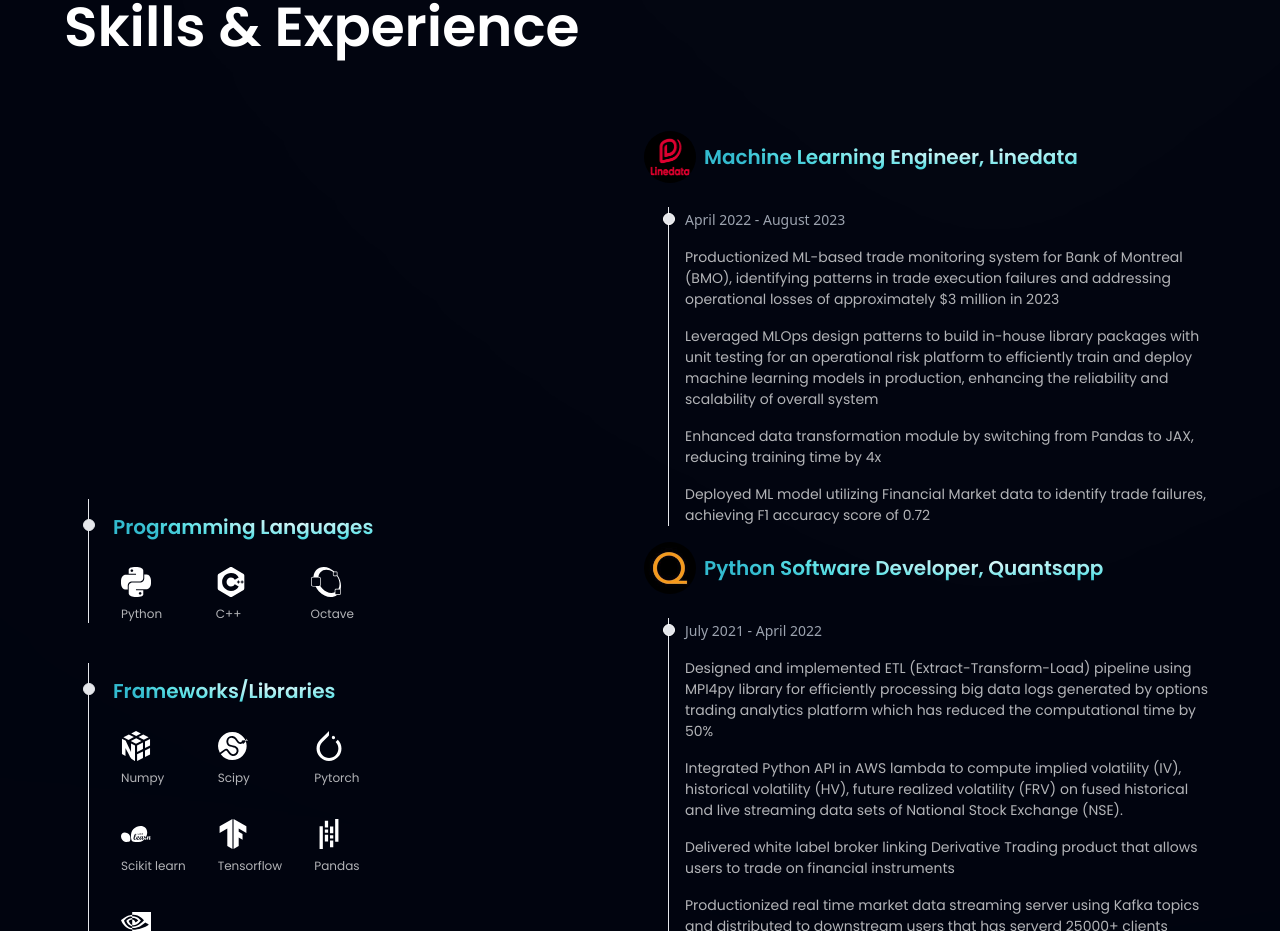
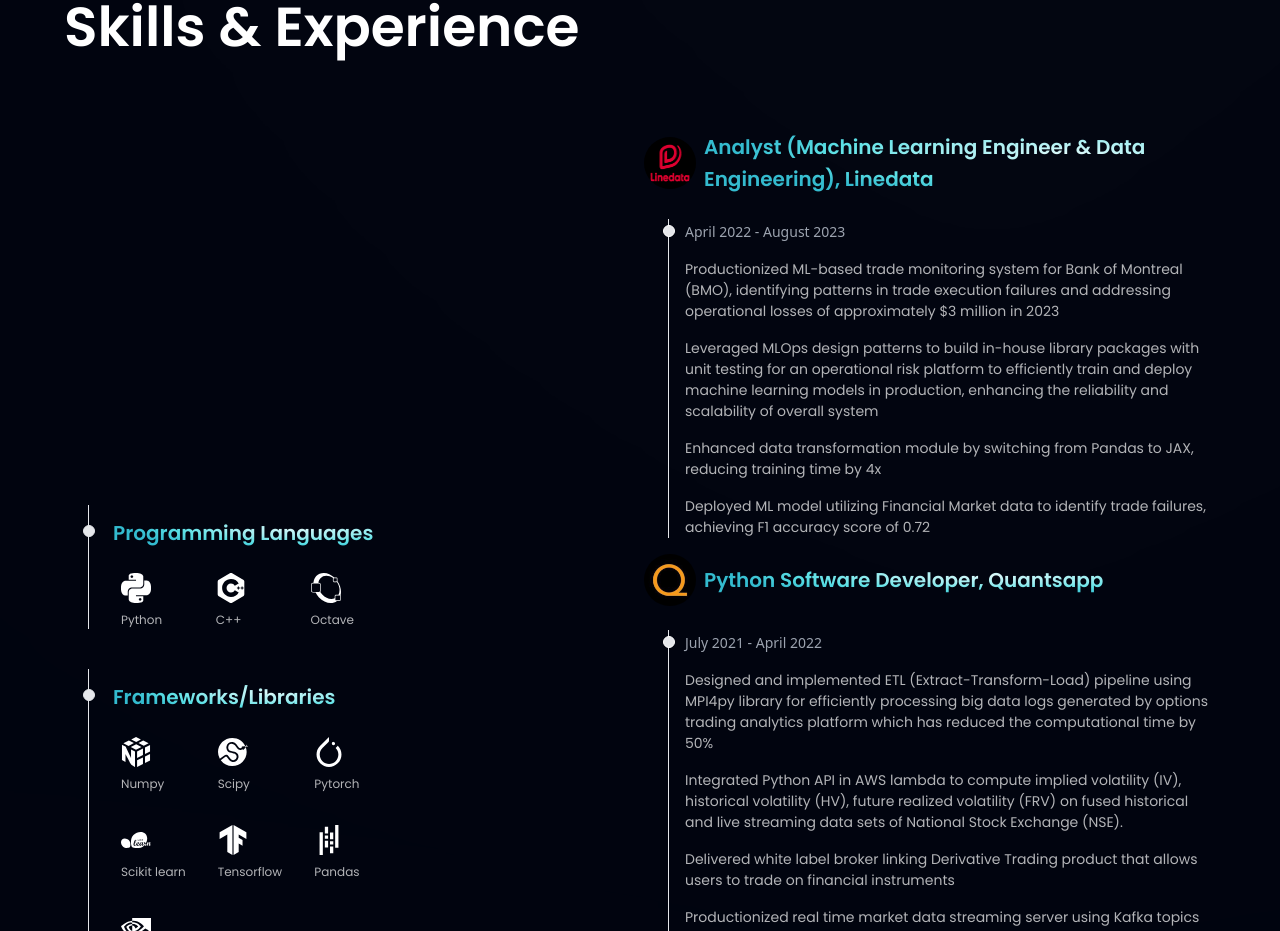
Before and after one commit to Aayush-patel-1696/Aayush-patel-1696.github.io., a React (Vite) app: page / in a window 1280 px wide. Shown: the part 789-1720 px from the top of the page. Built offline with nearby package versions, Linux system fonts and the light colour scheme.

Commit message:
position name refactoring

```diff
--- a/src/constants/index.js
+++ b/src/constants/index.js
@@ -423,7 +423,7 @@
 
 export const experiences = [
   {
-    organisation: "Machine Learning Engineer, Linedata",
+    organisation: "Analyst (Machine Learning Engineer & Data Engineering), Linedata",
     logo: linedata,
     link: "https://www.linedata.com/",
     positions: [
```
